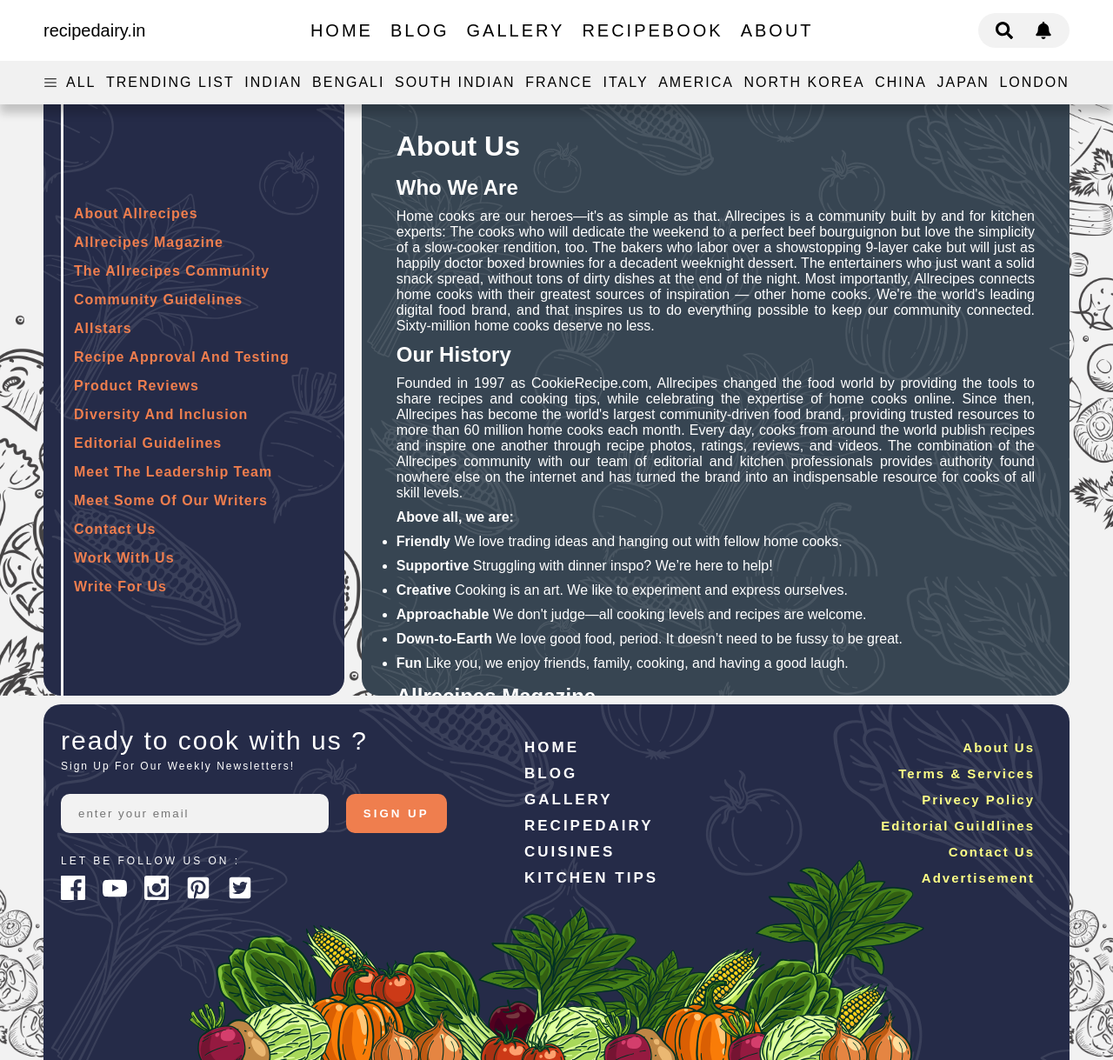
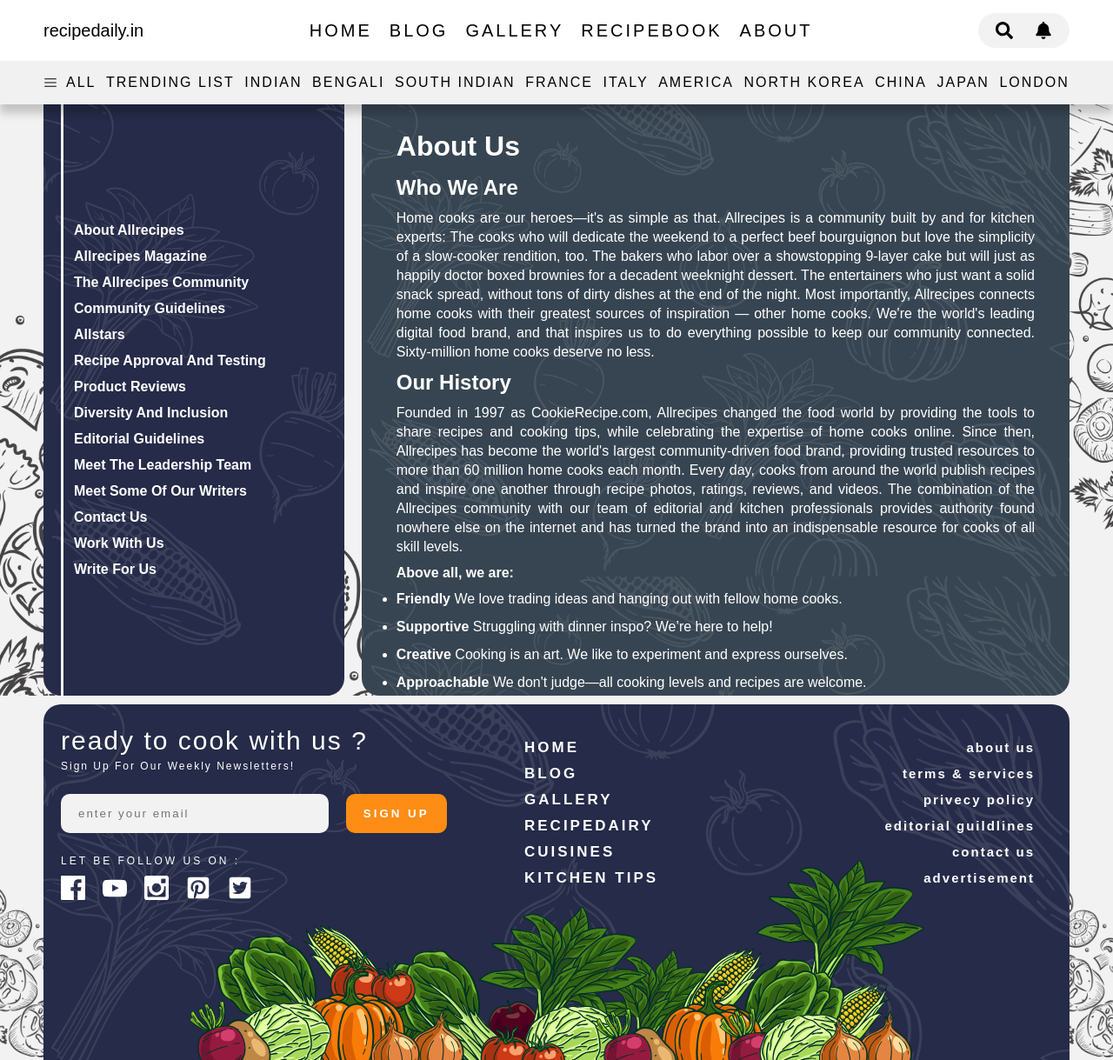
Before and after one commit to framestudio21/recipe, a Next.js app: page /about in a window 1280 px wide. Shown: the whole page at 87% size. Built offline with nearby package versions, Linux system fonts and the light colour scheme.

Commit message:
about updated

```diff
--- a/src/component/navbar.js
+++ b/src/component/navbar.js
@@ -8,7 +8,7 @@
   return (
     <>
     <div className={styles.navbar}>
-        <Link href="/" className={styles.logo}>recipedairy.in</Link>
+        <Link href="/" className={styles.logo}>recipedaily.in</Link>
         <div className={styles.navbarlink}>
             <Link href="/" className={styles.navListItem}>Home</Link>
             <Link href="/blog" className={styles.navListItem}>Blog</Link>
--- a/src/component/styles/footer.module.css
+++ b/src/component/styles/footer.module.css
@@ -213,18 +213,19 @@
                 align-items: flex-end;
                 justify-content: space-around;
                 font-size: 1.5rem;
-                text-transform: capitalize;
+                text-transform: lowercase;
                 letter-spacing: 2px;
                 font-weight: 900;
                 gap: 10px;
-                color: var(--yellow-color);
+                /* color: var(--yellow-color); */
+                color: #fff;
             }
             & .rightFooterBottomColum2 a{
               position: relative;
             }
             & .rightFooterBottomColum2 a:hover{
                 letter-spacing: 3px;
-                color: var(--orange-color);
+                /* color: var(--orange-color); */
             }
             & .rightFooterBottomColum2 a:hover::after{
               content: "";
--- a/src/styles/about.module.css
+++ b/src/styles/about.module.css
@@ -12,7 +12,7 @@
         display: flex;
         flex-direction: column;
         justify-content: center;
-        gap: 15px;
+        gap: 12px;
         /* background: wheat; */
         background: url("../image//bgvegetable.svg"), var(--blue-color);
         background-size: cover;
@@ -39,34 +39,18 @@
     }
     .list{
         position: relative;
-        color: var(--orange-color);
+        /* color: var(--orange-color); */
+        color: #fff;
         text-transform: capitalize;
-        letter-spacing: 1px;
         font-weight: 900;
     }
     .list:hover{
         /* -webkit-text-stroke: 1px black; */
-        -webkit-text-fill-color: #fff;
+        /* -webkit-text-fill-color: #fff; */
         text-indent: 5%;
-        letter-spacing: 2px;
+        letter-spacing: 1px;
         transition: all .5s ease;
-        text-transform: uppercase;
-    }
-    .list:hover::after{
-        content: "";
-        height: 1px;
-        background: #fff;
-        position: absolute;
-        left: 0;
-        bottom: -5px;
-        border-radius: 5px;
-        animation: navitemanimation 2s ease forwards;
-        width: 100%;
-        @keyframes navitemanimation{
-            100% {
-                width: 100%;
-            }
-        }
+        color: var(--yellow-color);
     }
     .main{
         width: 100%;
@@ -83,6 +67,7 @@
             .paragraph{
                 margin: 10px 0;
                 text-align: justify;
+                line-height: 2.2rem;
             }
         }
     }
--- a/src/styles/globals.css
+++ b/src/styles/globals.css
@@ -4,7 +4,8 @@
   --red-color: #D71313;
   --black-color: #1d0805;
   --gray-color: #7a867a;
-  --orange-color: #ef7e4e;
+  /* --orange-color: #ef7e4e; */
+  --orange-color: #FD8D14;
   --grayblue-color: #374552;
   --blue-color: #252b48;
 }
```
